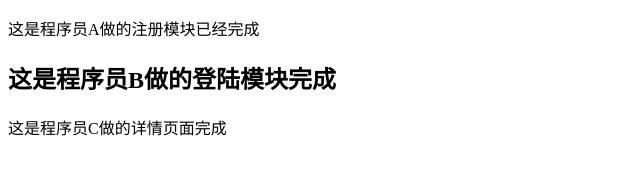
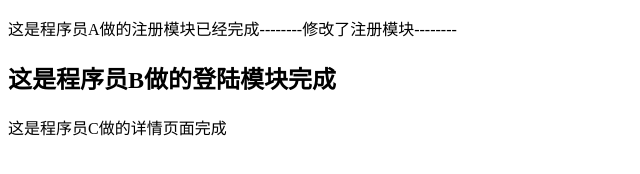
Before and after one commit to wangsk69/PM, a plain HTML site: page index.html in a window 1280 px wide. Shown: the whole page, without its empty margins (0-640 px from the left). Drawn offline with Linux system fonts and the light colour scheme.

Commit message:
注册模块已经被修改完毕

```diff
--- a/index.html
+++ b/index.html
@@ -5,7 +5,7 @@
   <title>原始的项目文件</title>
 </head>
 <body>
-<p>这是程序员A做的注册模块已经完成</p>
+<p>这是程序员A做的注册模块已经完成--------修改了注册模块--------</p>
 <h2>这是程序员B做的登陆模块完成</h2>
 <span>这是程序员C做的详情页面完成</span>
 </body>
```
